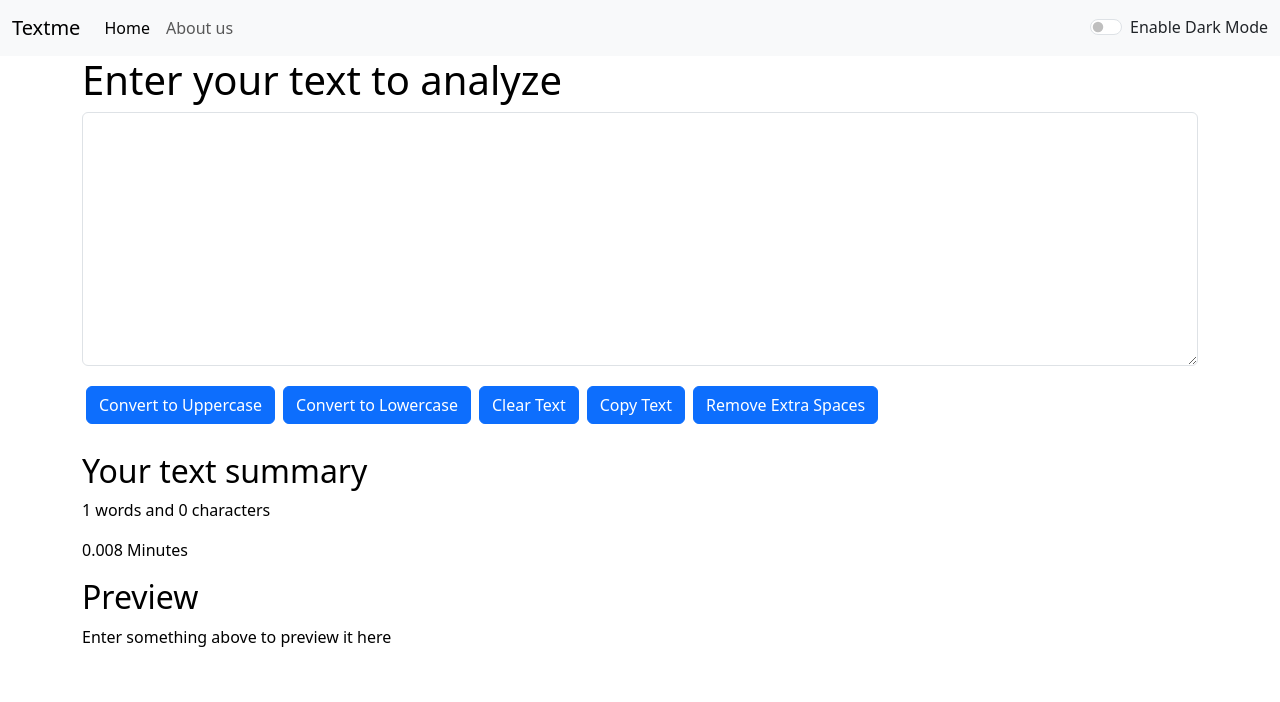
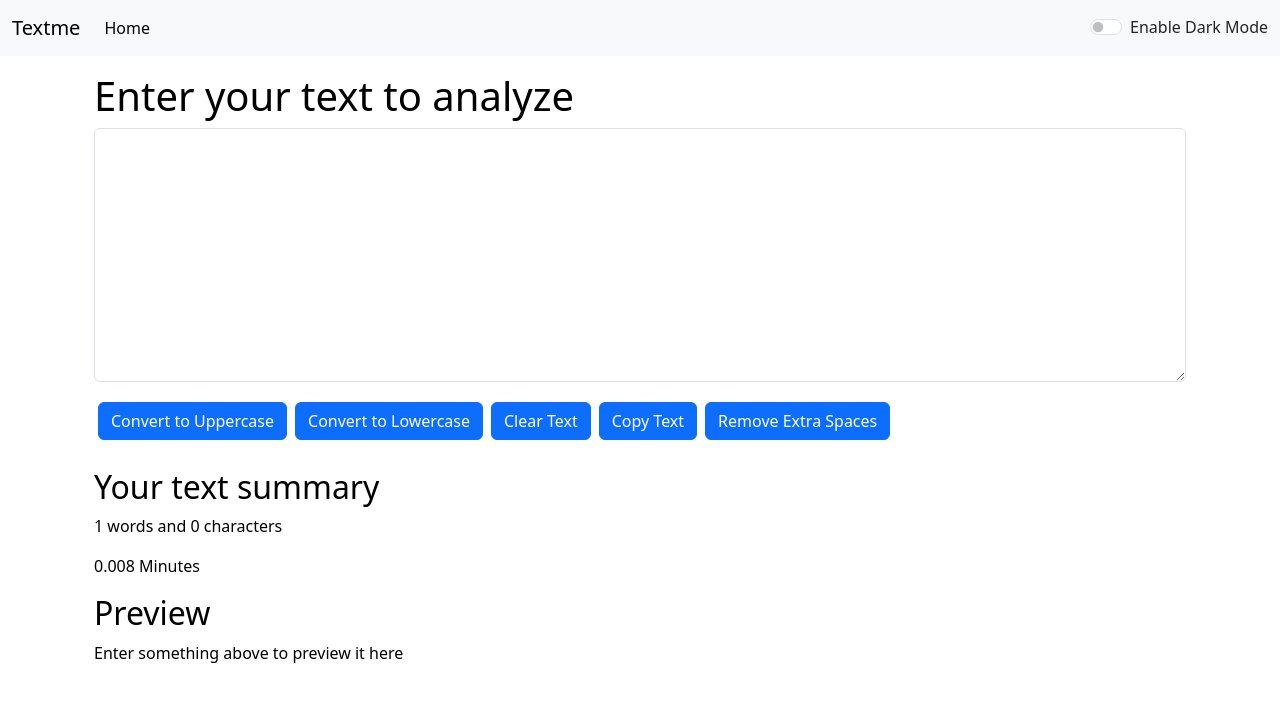
Before and after one commit to ShreyaKurry13/practice, a React (Create React App) app: page / in a window 1280 px wide. Shown: the top 702 px of the page. Built offline with nearby package versions, Linux system fonts and the light colour scheme.

Commit message:
code changes:[video 17 done almost]

```diff
--- a/src/App.js
+++ b/src/App.js
@@ -3,8 +3,8 @@
 import TextForm from './components/Form';
 import React, { useState } from 'react';
 import Alert from './components/Alert';
-import About from './components/About';
-import { BrowserRouter as Router, Routes,Route } from "react-router-dom";
+// import About from './components/About';
+// import { BrowserRouter as Router, Routes,Route } from "react-router-dom";
 
 function App() {
   const [mode, setMode] = useState('light');
@@ -43,16 +43,21 @@
 
   return (
     <>
-    <Router>
+    {/* <Router> */}
       <Navbar title="Textme" about="About us" mode={mode} toggleMode={toggleMode}/>
       <Alert alert={alert}/>
-      <Routes>
+      <div className='container my-3'>
+      {/* <Routes>
           <Route path="/about" element={<About />}></Route>
 
-          <Route path="/" element={<TextForm showAlert={showAlert} heading="Enter your text to analyze" mode={mode}/>}></Route>
+          <Route path="/" element={<TextForm showAlert={showAlert} heading="Enter your text to analyze" mode={mode}/>}></Route> */}
+          <TextForm showAlert={showAlert} heading="Enter your text to analyze" mode={mode}/>
 
-        </Routes>
-      </Router>
+
+        {/* { </Routes>} */}
+
+      {/* </Router> */}
+      </div>
     </>
   );
 }
--- a/src/components/Navbar.js
+++ b/src/components/Navbar.js
@@ -1,6 +1,6 @@
 import React from 'react'
 import PropTypes from 'prop-types'
-import { Link } from 'react-router-dom'
+// import { Link } from 'react-router-dom'
 
 
 export default function Navbar(props) {
@@ -8,17 +8,20 @@
     <div>
       <nav className={`navbar navbar-expand-lg navbar-${props.mode} bg-${props.mode}`}>
   <div className="container-fluid">
-    <Link className="navbar-brand" to="/">{props.title}</Link>
+    {/* <Link className="navbar-brand" to="/">{props.title}</Link> */}
+    <a className="navbar-brand" href="# ">{props.title}</a>
     <button className="navbar-toggler" type="button" data-bs-toggle="collapse" data-bs-target="#navbarSupportedContent" aria-controls="navbarSupportedContent" aria-expanded="false" aria-label="Toggle navigation">
       <span className="navbar-toggler-icon"></span>
     </button>
     <div className="collapse navbar-collapse" id="navbarSupportedContent">
       <ul className="navbar-nav me-auto mb-2 mb-lg-0">
         <li className="nav-item">
-          <Link className="nav-link active" aria-current="page" to="/">Home</Link>
+          {/* <Link className="nav-link active" aria-current="page" to="/">Home</Link> */}
+          <a className="nav-link active" aria-current="page" href="#">Home</a>
         </li>
         <li className="nav-item">
-          <Link className="nav-link" to="/about">{props.about}</Link>
+          {/* <Link className="nav-link" to="/about">{props.about}</Link> */}
+          {/* <a className="nav-link" href="/about">{props.about}</a> */}
         </li>
 
       </ul>
```
Also changed, not shown: 21 other files (tests, documents, lock files or other folders).
